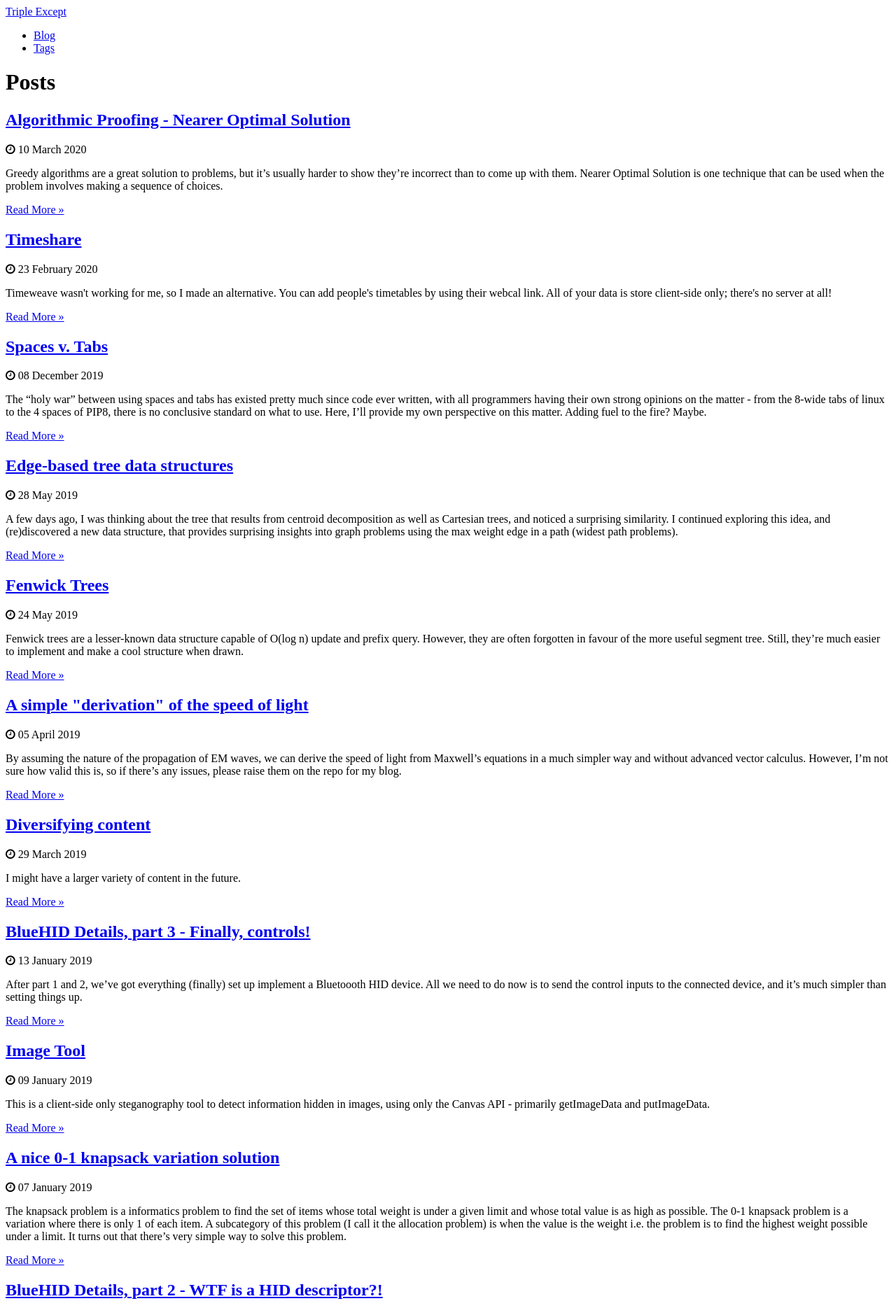
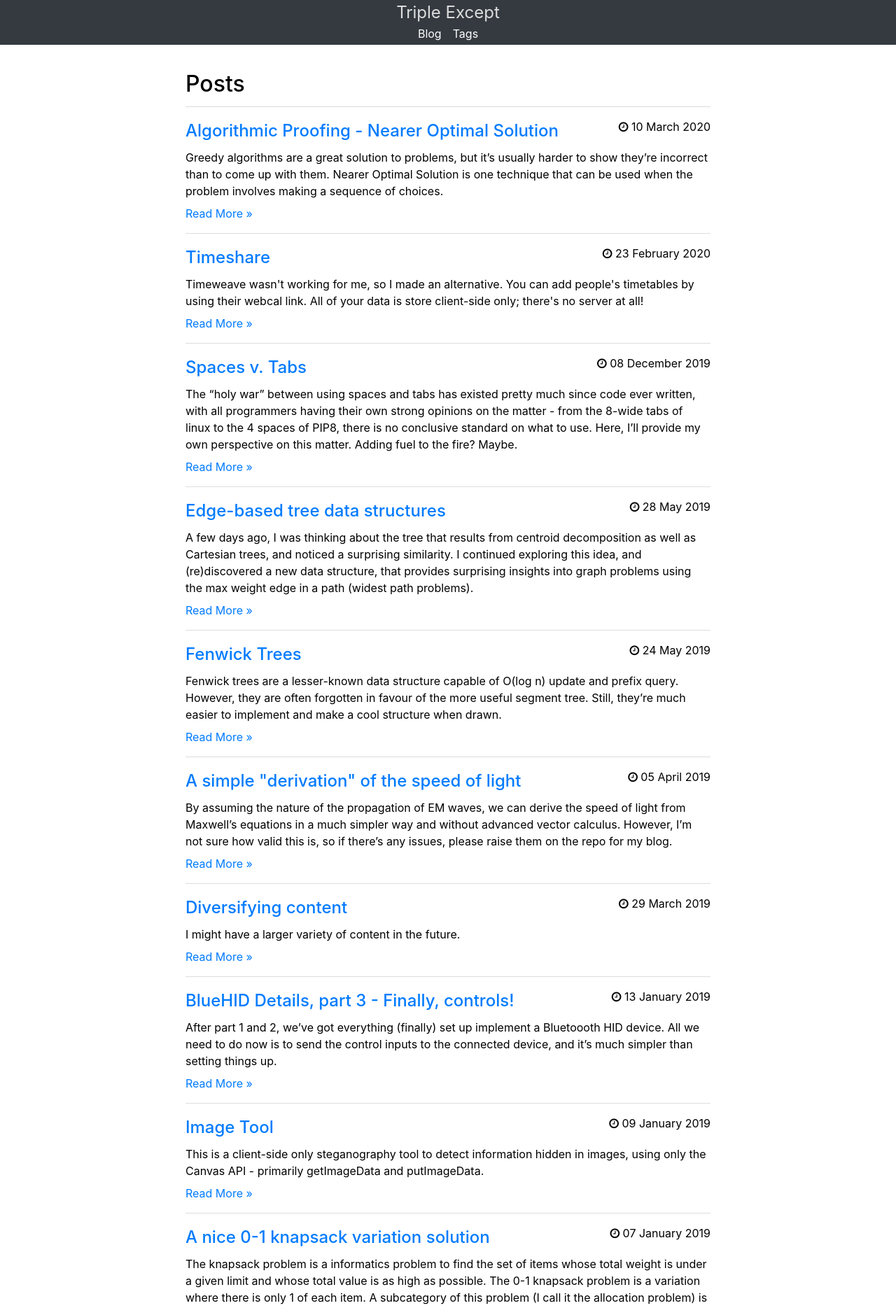
Before and after one commit to ralismark/ralismark.github.io, a Jekyll site: the page built from index.html, in a window 1280 px wide. Shown: the top 1869 px of the page at 70% size. Built offline with Jekyll 4.4.1, drawn with Linux system fonts in a browser that asks for light colours.

Commit message:
Add basic styling

```diff
--- a/_sass/_global.scss
+++ /dev/null
@@ -1,7 +0,0 @@
-/*
- * Styling affecting the overall site
- */
-
-#content {
-	padding: 3rem 1.5rem;
-}
--- /dev/null
+++ b/_sass/global.scss
@@ -0,0 +1,109 @@
+/*
+ * Styling affecting the overall site
+ */
+
+// css "reset"
+html, body, div {
+	margin: 0;
+	padding: 0;
+}
+
+h1, h2, h3, h4, h5, h6 {
+	font-weight: 500;
+	margin: 0 0 8px;
+}
+
+p {
+	margin-top: 0;
+	margin-bottom: 8px;
+}
+
+hr {
+	border: none;
+	border-top: 1px solid $hr-fg;
+}
+
+body {
+	font-family: $font-family;
+	line-height: 1.5;
+
+	* {
+		box-sizing: border-box;
+	}
+
+	// a better colour for links
+	a {
+		color: $link-fg;
+
+		&:hover {
+			color: $link-fg-hover;
+		}
+	}
+
+	a:not(:hover) {
+		text-decoration: none;
+	}
+}
+
+// inspired by https://meyerweb.com/eric/tools/css/reset/
+
+#site-nav {
+	width: 100%;
+
+	background: $header-bg;
+
+	a {
+		color: white;
+		text-decoration: none;
+
+		&:hover {
+			color: #ddd;
+		}
+	}
+
+	// the site title
+	// can add a banner to this
+	#navbar-root {
+		display: block;
+		font-size: 150%;
+		text-align: center;
+	}
+
+	ul#navbar-pages {
+		padding: 0;
+		margin: 0;
+
+		// make it not actually a list
+		list-style-type: none;
+		padding-bottom: 4px;
+
+		display: flex;
+		justify-content: center;
+		flex-wrap: wrap;
+
+		li {
+			display: block;
+			margin: 0 8px;
+		}
+	}
+}
+
+body > main {
+	width: var(--content-width);
+	margin: 32px auto;
+}
+
+#site-footer {
+	background: $footer-bg;
+	width: 100%;
+	padding: 16px 0 4px;
+
+	#site-footer-inner {
+		width: var(--content-width);
+		margin: 0 auto;
+	}
+
+	#back-to-top {
+		float: right;
+	}
+}
--- a/_sass/_post.scss
+++ b/_sass/post.scss
@@ -1,6 +1,17 @@
 /*
  * Styling specific to posts
  */
+
+.post-nav {
+	display: flex;
+	justify-content: space-between;
+}
+
+.post-meta {
+	padding-bottom: 4px;
+	margin-bottom: 4px;
+	border-bottom: 1px solid $hr-fg;
+}
 
 #post-tags a {
 	font-size: 80%;
@@ -11,20 +22,18 @@
 	border-radius: 1em;
 }
 
-#content {
+article {
 	blockquote {
 		padding-left: 1em;
 		border-left: 4px solid lightgrey;
 	}
 
 	.footnotes {
-		padding-top: 1em;
-		border-top: 1px solid rgba(0, 0, 0, .1);
+		border-top: 1px solid $hr-fg;
 	}
 
-	img, svg {
+	p > img, p > svg {
 		display: block;
-		margin-left: auto;
-		margin-right: auto;
+		margin: 0 auto;
 	}
 }
--- /dev/null
+++ b/_sass/posts.scss
@@ -0,0 +1,21 @@
+/*
+ * Styling for the post listing
+ */
+
+article.summary {
+	padding: 16px 0;
+	border-top: 1px solid $hr-fg;
+
+	.summary-title {
+		display: inline-block;
+	}
+
+	.summary-date {
+		line-height: 1.5;
+		float: right;
+	}
+
+	.summary-excerpt {
+		clear: both;
+	}
+}
--- a/assets/main.scss
+++ b/assets/main.scss
@@ -3,6 +3,22 @@
 ---
 @charset "utf-8";
 
+$font-family: -apple-system,BlinkMacSystemFont,"Segoe UI",Roboto,"Helvetica Neue",Arial,"Noto Sans",sans-serif,"Apple Color Emoji","Segoe UI Emoji","Segoe UI Symbol","Noto Color Emoji";
+$header-bg: #343a40;
+$link-fg: #007bff;
+$link-fg-hover: #0056b3;
+$footer-bg: #eee;
+$hr-fg: #ddd;
+
+html {
+	--content-width: 750px;
+
+	@media(max-width: 800px) {
+		--content-width: 90%;
+	}
+}
+
 @import "global";
 @import "syntax";
 @import "post";
+@import "posts";
```
Also changed, not shown: _sass/syntax.scss (renamed from _sass/_syntax.scss).
